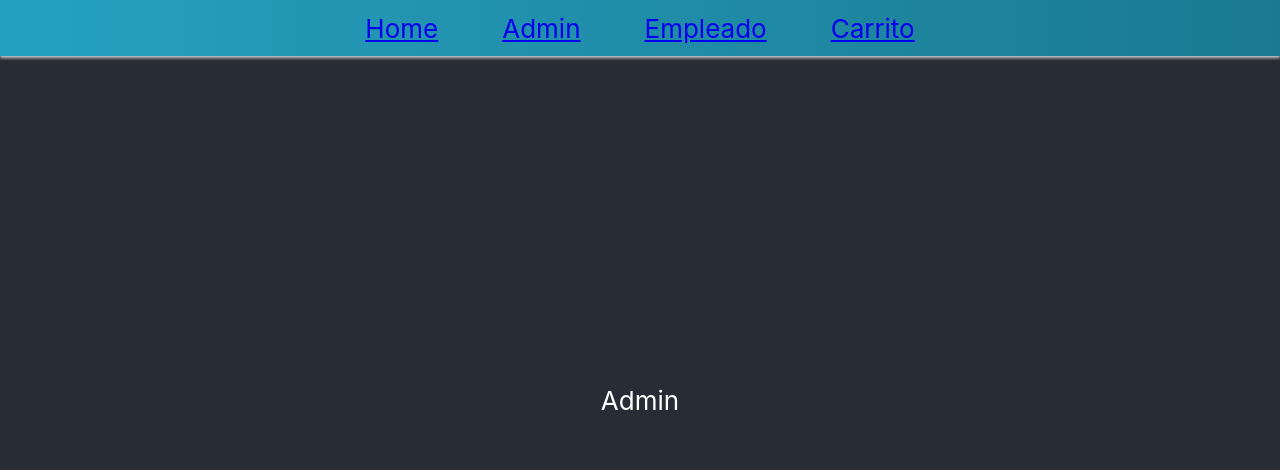
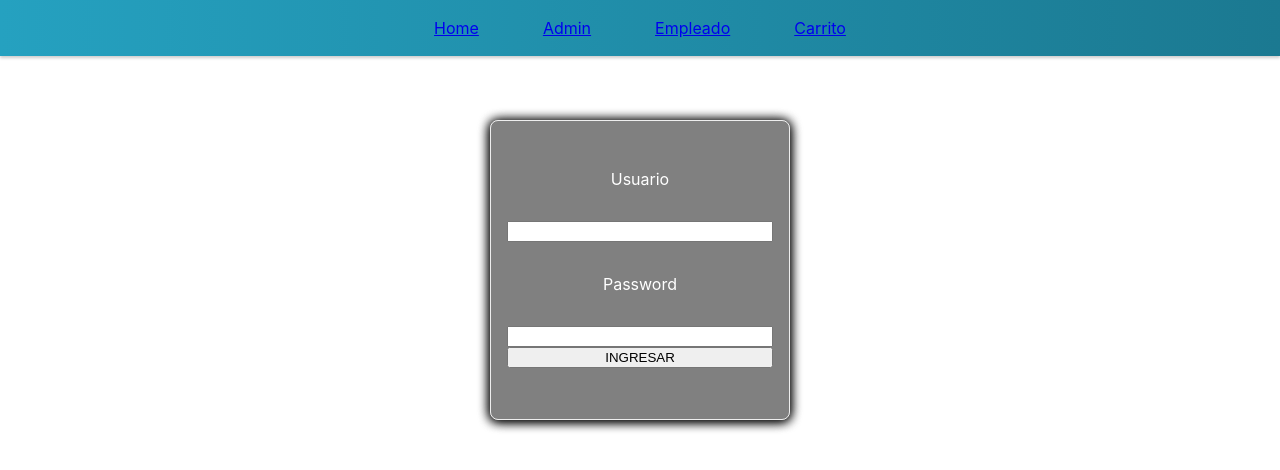
Before and after one commit to fedeerivarola/INTEGRACIONES-UADE-Supermercado, a React (Create React App) app: page /admin in a window 1280 px wide. Shown: the top 470 px of the page. Built offline with nearby package versions, Linux system fonts and the light colour scheme.

Commit message:
empleados, css varios

```diff
--- a/package.json
+++ b/package.json
@@ -3,6 +3,8 @@
   "version": "0.1.0",
   "private": true,
   "dependencies": {
+    "@material-ui/core": "^4.11.0",
+    "@material-ui/icons": "^4.9.1",
     "@testing-library/jest-dom": "^4.2.4",
     "@testing-library/react": "^9.3.2",
     "@testing-library/user-event": "^7.1.2",
--- a/src/App.css
+++ b/src/App.css
@@ -1,5 +1,6 @@
 .App {
   text-align: center;
+  color: black;
 }
 
 .App-logo {
@@ -14,14 +15,14 @@
 }
 
 .App-header {
-  background-color: #282c34;
+  background-color: darkgray;
   min-height: 100vh;
   display: flex;
   flex-direction: column;
   align-items: center;
   justify-content: center;
   font-size: calc(10px + 2vmin);
-  color: white;
+  color: black;
 }
 
 .App-link {
--- a/src/App.js
+++ b/src/App.js
@@ -1,22 +1,20 @@
 import React from 'react';
 import './App.css';
 import { BrowserRouter as Router, Route, Switch } from "react-router-dom";
-import { NavBar } from './components'
+import { NavBar, Cart, AdminMain } from './components'
 
 function App() {
   return (
     <div className="App">
-      <header className="App-header">
         <Router>
           <NavBar />
           <Switch>
             <Route exact path="/" render={() => <p>Wellcome</p>} />
-            <Route exact path="/admin" render={() => <p>Admin</p>} />
+            <Route exact path="/admin" render={() => <AdminMain />} />
             <Route exact path="/cashier" render={() => <p>Vendedor</p>} />
-            <Route exact path="/cart" render={() => <p>Carrito</p>} />
+            <Route exact path="/cart" render={() => <Cart />} />
           </Switch>
         </Router>
-      </header>
     </div>
   );
 }
--- /dev/null
+++ b/src/components/AdminLogin/AdminLogin.css
@@ -0,0 +1,44 @@
+/* .AdminLogin {
+    position: relative;
+    background-color: gray;
+    height: 300px;
+    width: 300px;
+    padding: 1rem;
+} */
+
+.AdminLogin {
+
+    margin: 0 auto;
+
+    position: fixed;
+    border: 1px solid #eee;
+    box-shadow: 0 2px 3px #ccc;
+    height: 300px;
+    width: 300px;
+    padding: 1rem;
+    border-radius: 0.5rem;
+    background-color: gray;
+    box-shadow: 0px 1px 12px black;
+    z-index: 998;
+    display: flex;
+    box-sizing: border-box;
+    flex-direction: column;
+
+    top: 15%;
+    right: 0;
+    left: 0;
+    margin-right: auto;
+    margin-left: auto;
+
+
+
+    /*
+    text-align: center;
+    top: 15%;
+    margin-left: 37%; */
+}
+
+form {
+    display: flex;
+    flex-direction: column;
+}
--- /dev/null
+++ b/src/components/AdminLogin/AdminLogin.js
@@ -0,0 +1,38 @@
+import React, { useState } from 'react'
+import './AdminLogin.css'
+
+
+const AdminLogin = (props) => {
+
+    const [user, setUser] = useState('')
+    const [password, setPassword] = useState('')
+
+    function handleLogin() {
+        console.log(`user: ${user}`)
+        console.log(`pass: ${password}`)
+        props.login('ok')
+    }
+
+    function handleUser(e) {
+        setUser(e.target.value)
+
+    }
+
+    function handlePass(e) {
+        setPassword(e.target.value)
+    }
+
+    return (
+        <div className="AdminLogin">
+            <form>
+                <p>Usuario</p>
+                <input onChange={(e) => handleUser(e)} />
+                <p>Password</p>
+                <input type="password" onChange={(e) => handlePass(e)} />
+            </form>
+            <button onClick={() => handleLogin()}>INGRESAR</button>
+        </div>
+    )
+}
+
+export default AdminLogin;
--- /dev/null
+++ b/src/components/AdminMain/AdminMain.js
@@ -0,0 +1,41 @@
+import React from 'react'
+import './AdminMain.css'
+import AdminLogin from '../AdminLogin/AdminLogin'
+import EmpleadoABM from '../EmpleadoABM/EmpleadoABM'
+
+
+class AdminMain extends React.Component {
+
+    constructor(props) {
+        super(props)
+        this.state = {
+            auth: ''
+        }
+    }
+
+    login(e) {
+        this.setState({ auth: 'ok' })
+        console.log(this.state.auth)
+
+    }
+
+    render() {
+
+        if (this.state.auth === '') {
+            return (
+                <div className="AdminLogin">
+                    <AdminLogin login={(e) => this.login(e)} />
+                </div>
+            )
+        } else {
+            return (
+                <div className="Empleados">
+                    <p styles={{ color: "black" }}>Menu Admin</p>
+                    <EmpleadoABM />
+                </div>
+            )
+        }
+    }
+}
+
+export default AdminMain;
--- /dev/null
+++ b/src/components/EmpleadoABM/EmpleadoABM.css
@@ -0,0 +1,75 @@
+.menu-empleados {
+    position: absolute;
+    display: 'flex';
+    align-items: 'center';
+    justify-content: 'center';
+    justify-items: center;
+}
+
+.botonera-empleados {
+    margin: 10px;
+}
+
+.list-empleados {
+    height: 400px;
+    width: 800px;
+    background: rgb(39, 162, 199) 0% 0% no-repeat padding-box;
+    box-shadow: 0px 3px 6px #00000029;
+    border-radius: 12px;
+    opacity: 1;
+    overflow-y: scroll;
+}
+
+.fila-empleado {
+    background-color: gainsboro;
+}
+
+.profile-empleado {
+    height: 400px;
+    width: 400px;
+    background: #FFFFFF 0% 0% no-repeat padding-box;
+    box-shadow: 0px 3px 6px #00000029;
+    border-radius: 12px;
+    opacity: 1;
+}
+
+.modal {
+    display: 'flex';
+    align-items: 'center';
+    justify-content: 'center';
+}
+
+/* Tamaño del scroll */
+
+.list-empleados::-webkit-scrollbar {
+    width: 8px;
+    height: 8px;
+}
+
+/* Estilos barra (thumb) de scroll */
+
+.list-empleados::-webkit-scrollbar-thumb {
+    background: #ccc;
+    border-radius: 4px;
+}
+
+.list-empleados::-webkit-scrollbar-thumb:active {
+    background-color: #999999;
+    border-radius: 4px;
+}
+
+.list-empleados::-webkit-scrollbar-thumb:hover {
+    background: #b3b3b3;
+    box-shadow: 0 0 1px 1px rgba(0, 0, 0, 0.1);
+}
+
+/* Estilos track de scroll */
+
+.list-empleados::-webkit-scrollbar-track {
+    background: transparent;
+    border-radius: 4px;
+}
+
+.list-empleados::-webkit-scrollbar-track:hover, .list-empleados::-webkit-scrollbar-track:active {
+    background: transparent;
+}
--- /dev/null
+++ b/src/components/EmpleadoABM/EmpleadoABM.js
@@ -0,0 +1,115 @@
+import React, { useState } from 'react'
+import './EmpleadoABM.css'
+import IconButton from '@material-ui/core/IconButton';
+import DeleteIcon from '@material-ui/icons/Delete';
+import { Modal, Fade, Backdrop, List, ListItem, ListItemText, ListItemAvatar, Avatar, ListItemSecondaryAction } from '@material-ui/core';
+
+
+const EmpleadoABM = (props) => {
+
+    //este array va a venir por props
+    let emptest = [
+        {
+            legajo: '001',
+            nombre: 'Pepe',
+            sector: 'Ventas'
+        }, {
+            legajo: '002',
+            nombre: 'Marco',
+            sector: 'Encargado'
+        }, {
+            legajo: '003',
+            nombre: 'Pepe2',
+            sector: 'Ventas'
+        }, {
+            legajo: '004',
+            nombre: 'Pepe3',
+            sector: 'RRHH'
+        }, {
+            legajo: '005',
+            nombre: 'Alberto',
+            sector: 'Sistemas'
+        }, {
+            legajo: '006',
+            nombre: 'Fernando',
+            sector: 'Sistemas'
+        }, {
+            legajo: '007',
+            nombre: 'Milei',
+            sector: 'Finanzas'
+        }]
+
+    const admin = props.admin;
+    const [empleados, setEmpleados] = useState(emptest);
+    const [openModal, setOpenModal] = useState(false);
+    const [dense, setDense] = React.useState(false);
+    const [secondary, setSecondary] = React.useState(false);
+
+    function renderList(e) {
+
+        return (
+            <ListItem key={e.legajo} button onClick={() => setOpenModal(true)}>
+                <ListItemAvatar className="w-24">
+                    <Avatar />
+                </ListItemAvatar>
+                <ListItemText
+                    primary={e.nombre}
+                    secondary={e.sector}
+                />
+                <ListItemSecondaryAction>
+                    <IconButton edge="end" aria-label="delete" onClick={() => deleteEmpleado(e)}>
+                        <DeleteIcon />
+                    </IconButton>
+                </ListItemSecondaryAction>
+            </ListItem>
+        )
+    }
+
+    function deleteEmpleado(e) {
+
+        console.log(e)
+
+        let updEmpleados = empleados
+
+        let i = updEmpleados.indexOf(e);
+        i !== -1 && updEmpleados.splice(i, 1);
+
+        setEmpleados(updEmpleados);
+
+    }
+
+    return (
+        <div className="menu-empleados">
+            <div className="botonera-empleados">
+                <button>Agregar Empleado</button>
+                <button>Borrar Empleado</button>
+                <button>Modificar Empleado</button>
+            </div>
+            <div className="list-empleados">
+                <List dense={dense}>
+                    {empleados.map((e) => renderList(e))}
+                </List>
+            </div>
+
+            <Modal className="modal"
+                open={openModal}
+                onClose={() => setOpenModal(false)}
+                aria-labelledby="simple-modal-title"
+                aria-describedby="simple-modal-description"
+                closeAfterTransition
+                BackdropComponent={Backdrop}
+                BackdropProps={{
+                    timeout: 500,
+                }}
+            >
+                <Fade in={openModal}>
+                    <div className="profile-empleado">
+                        <p>View profile empleado</p>
+                    </div>
+                </Fade>
+            </Modal>
+        </div>
+    )
+
+}
+export default EmpleadoABM;
--- a/src/components/index.js
+++ b/src/components/index.js
@@ -1,2 +1,4 @@
 export { default as NavBar } from './NavBar/NavBar'
 export { default as Cart } from './Cart/Cart'
+export { default as AdminMain } from './AdminMain/AdminMain'
+export { default as EmpleadoABM } from './EmpleadoABM/EmpleadoABM'
```
Also changed, not shown: src/components/AdminMain/AdminMain.css (added), src/components/ProductoABM/ProductoABM.css (added), src/components/ProductoABM/ProductoABM.js (added), 1 other file (tests, documents, lock files or other folders).
